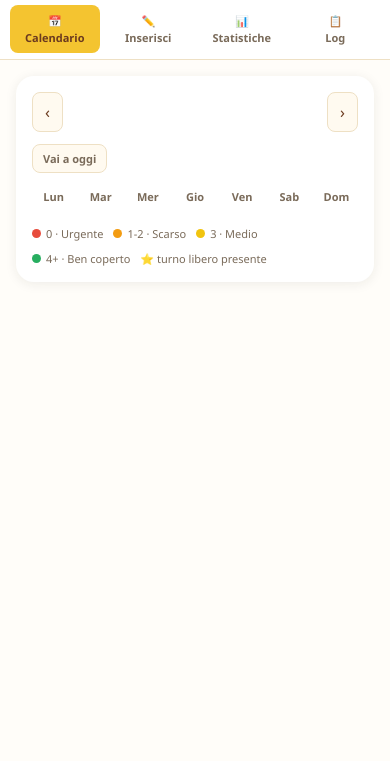
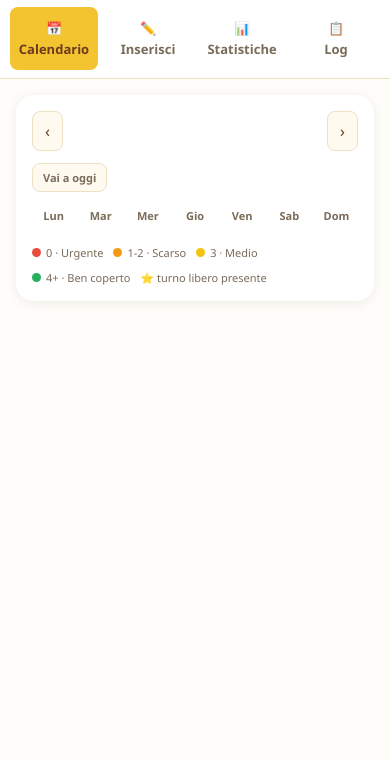
Before and after one commit to piantonimarco88/turni-volontari-scodinzolando, a plain HTML site: page index.html in a window 390 px wide. Shown: the part 83-844 px from the top of the page. Drawn offline with Linux system fonts and the light colour scheme.

Commit message:
Ingrandisci i pulsanti della barra di navigazione
Erano sproporzionatamente piccoli rispetto al contenuto sottostante.
Restano su un'unica riga su mobile e desktop grazie al layout flex
esistente.

Co-Authored-By: Claude Sonnet 5 <noreply@anthropic.com>

```diff
--- a/style.css
+++ b/style.css
@@ -115,8 +115,8 @@ h1, h2, h3 { margin: 0; }
 /* ---------- Tabbar ---------- */
 .tabbar {
   display: flex;
-  gap: 4px;
-  padding: 6px 10px;
+  gap: 6px;
+  padding: 8px 10px;
   background: var(--color-surface);
   border-bottom: 1px solid var(--color-border);
   position: sticky;
@@ -130,19 +130,19 @@ h1, h2, h3 { margin: 0; }
   display: flex;
   flex-direction: column;
   align-items: center;
-  gap: 2px;
-  padding: 8px 6px;
+  gap: 3px;
+  padding: 12px 8px;
   border: none;
   background: transparent;
   border-radius: var(--radius-sm);
   color: var(--color-text-muted);
-  font-size: 11px;
+  font-size: 13px;
   font-weight: 600;
   white-space: nowrap;
   transition: background 0.15s, color 0.15s;
 }
 
-.tab-btn span { font-size: 11px; }
+.tab-btn span { font-size: 13px; }
 
 .tab-btn.active {
   background: var(--color-yellow);
@@ -568,7 +568,8 @@ textarea { resize: vertical; min-height: 60px; font-family: inherit; }
 @media (min-width: 720px) {
   .app-header { padding: 16px 28px; }
   .tabbar { top: 78px; justify-content: center; }
-  .tab-btn { flex: 0 1 160px; flex-direction: row; font-size: 13px; }
+  .tab-btn { flex: 0 1 190px; flex-direction: row; gap: 8px; font-size: 16px; padding: 14px 18px; }
+  .tab-btn span { font-size: 16px; }
   #app-main { padding: 24px; }
   .brand-text h1 { font-size: 18px; }
 }
```
